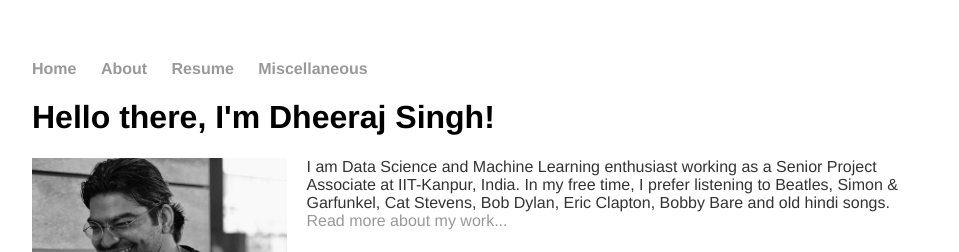
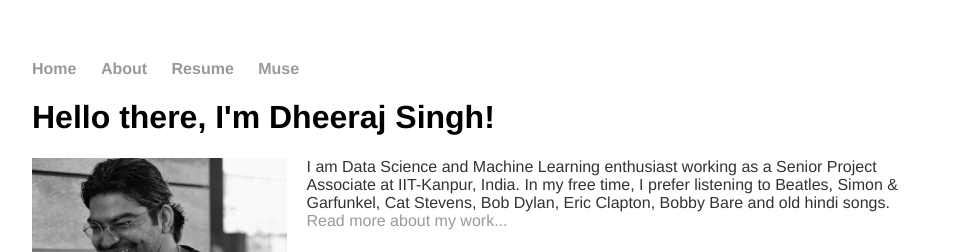
Before and after one commit to Dheeraj2444/Dheeraj2444.github.io, a Jekyll site: the page built from index.html, in a window 1280 px wide. Shown: the top 252 px of the page, without its empty margins (160-1119 px from the left). Built offline with Jekyll 4.4.1, drawn with Linux system fonts in a browser that asks for light colours.

Commit message:
Update default.html

```diff
--- a/_layouts/default.html
+++ b/_layouts/default.html
@@ -11,7 +11,7 @@
 	        		<li><a href="/">Home</a></li>
 		        	<li><a href="/about">About</a></li>
 	        		<li><a href="/resume">Resume</a></li>
-	        		<li><a href="/misc">Miscellaneous</a></li>
+	        		<li><a href="/misc">Muse</a></li>
 	    		</ul>
 			</nav>
 			<div class="container">
```
